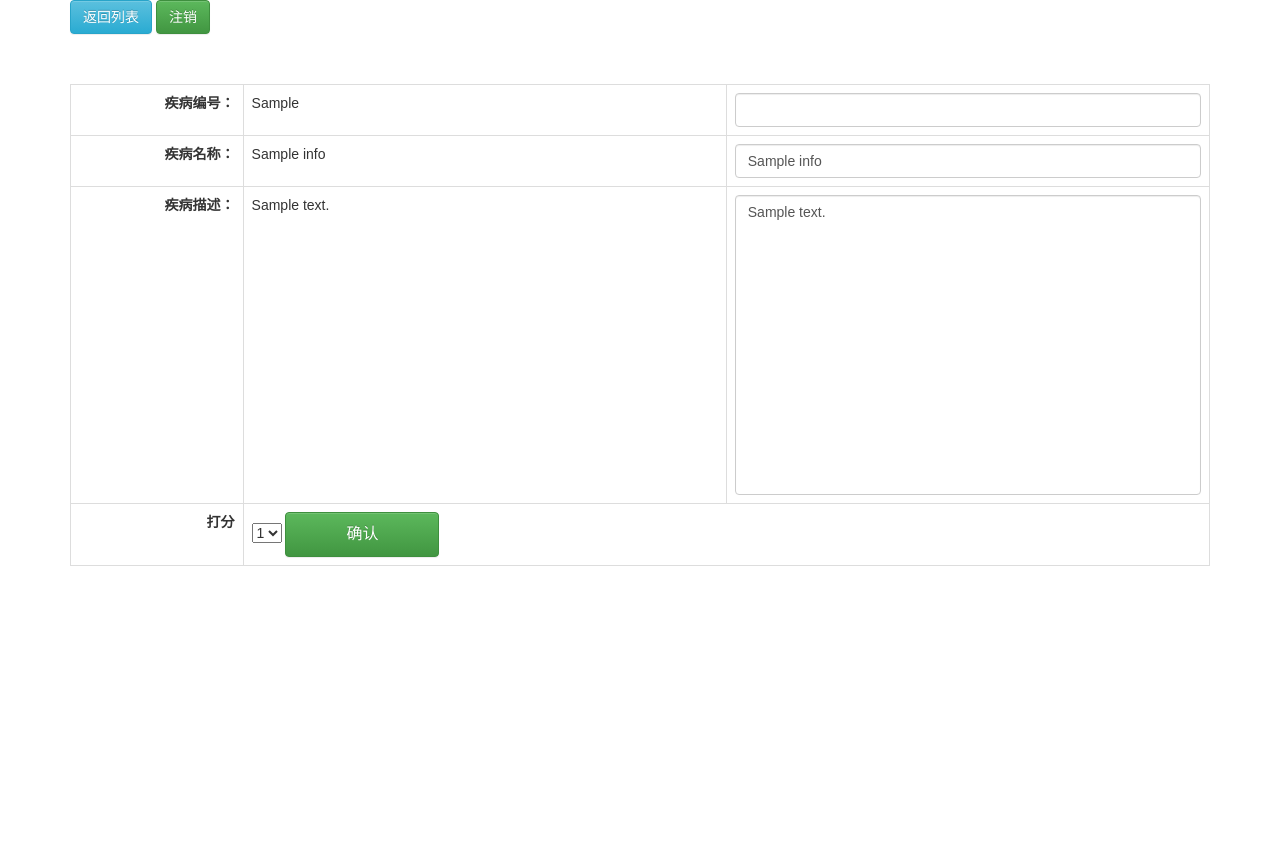
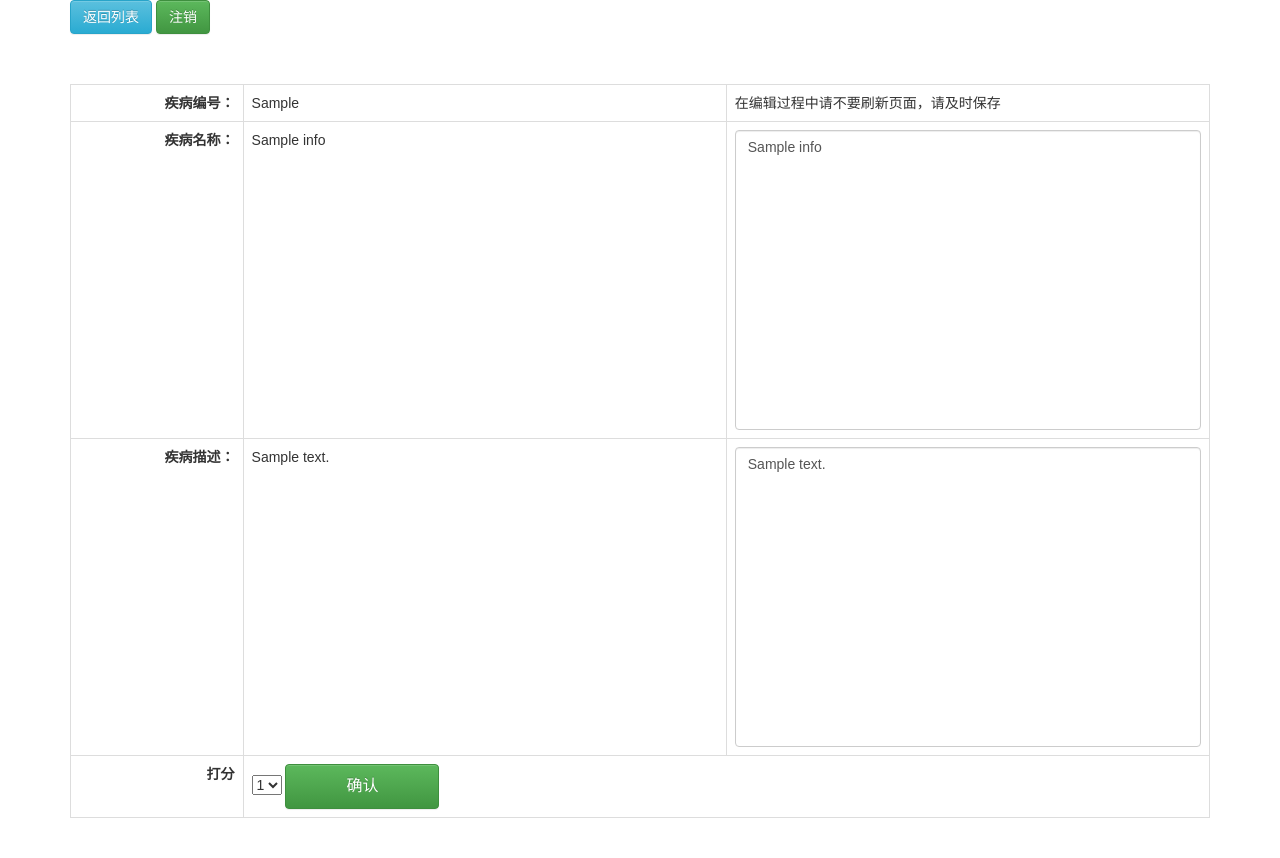
Before and after one commit to JYbioinfo/tran_web, a Flask app: template web/templates/listShow.html in a window 1280 px wide. Before the commit the page ends 566 px from the top, so only its background shows below. Run offline with Flask 2, Linux system fonts and the light colour scheme; the template is opened without the code that fills it: most values are stand-ins (such as "Sample title", 1, 10 or a date in 2020); parts of the project's set-up code (start-up, migrations or seed data) failed here and were passed over.

Commit message:
online struct 3

```diff
--- a/web/forms/login_form.py
+++ b/web/forms/login_form.py
@@ -8,7 +8,7 @@ from wtforms import ValidationError
 
 
 class LoginForm(Form):
-    account = StringField("account", validators=[DataRequired(message=u'用户名不能为空！'), Length(4, 20, message=u'用户名长度必须是4-20位！')])
-    passwd = PasswordField("password", validators=[DataRequired(message=u'密码不正确！'), Length(4, 16, message=u'密码长度为4-16位！')])
+    account = StringField("account", validators=[DataRequired(message=u'用户名不能为空！'), Length(3, 20, message=u'用户名长度必须是4-20位！')])
+    passwd = PasswordField("password", validators=[DataRequired(message=u'密码不正确！'), Length(3, 16, message=u'密码长度为4-16位！')])
     remember_me = BooleanField(u'Keep me logged in')
     submit = SubmitField(u'登陆')
--- a/web/templates/listShow.html
+++ b/web/templates/listShow.html
@@ -25,17 +25,15 @@
             <tr>
                 <th scope="row" width="15%">疾病编号：</th>
                 <td width="42%">{{info["sys_no"]}}</td>
-                <td width="42%"><input class="form-control" name="" type="text"/></td>
+                <td width="42%">在编辑过程中请不要刷新页面，请及时保存</td>
             </tr>
             <tr>
                 <th scope="row">疾病名称：</th>
                 <td>{{info["disease_name"]}}</td>
-                {#
                 <td><textarea class="form-control" id="name_zh" name="" cols=""
                               rows="">{{info["disease_name_zn"]}}</textarea></td>
-                #}
-                <td><input class="form-control" id="name_zh" name="" type="text" value="{{info[" disease_name_zn"]}}" />
-                </td>
+                <!--<td><input class="form-control" id="name_zh" name="" type="text" value="{{info[" disease_name_zn"]}}" />-->
+                <!--</td>-->
             </tr>
             <tr>
                 <th scope="row">疾病描述：</th>
@@ -47,8 +45,8 @@
             <tr>
                 <td class="translate-btn" colspan="3" scope="row">
 
-                    <button class="btn btn-info" onclick="update(0,{{info['sys_no']}})">保存</button>
-                    <button class="btn btn-success" onclick="update(1,{{info['sys_no']}})">提交</button>
+                    <button class="btn btn-info" onclick="update(2,{{info['sys_no']}})">保存</button>
+                    <button class="btn btn-success" onclick="update(3,{{info['sys_no']}})">提交</button>
                 </td>
             </tr>
             {% else %}
@@ -62,7 +60,7 @@
                         <option>4</option>
                         <option>5</option>
                     </select>
-                    <button class="btn btn-success" onclick="mark()">确认</button>
+                    <button class="btn btn-success" onclick="mark({{info['sys_no']}})">确认</button>
                 </td>
             </tr>
             {% endif %}
--- a/web/templates/mark_list.html
+++ b/web/templates/mark_list.html
@@ -29,7 +29,7 @@
                         <th scope="col">系统编号</th>
                         <th scope="col">疾病名称</th>
                         <th scope="col">录入者</th>
-                        <th scope="col">状态查看</th>
+                        <th scope="col">状态</th>
                     </tr>
                     {%for item in submit_list%}
                     <tr align="center" border="1" cellpadding="10">
@@ -56,7 +56,7 @@
                         <td>{{item["sys_no"]}}</td>
                         <td>{{ item["disease_name"] }}</td>
                         <td>{{ item["account"] }}</td>
-                        <td><a href="/tasks/{{ item['sys_no'] }}" title="">5</a></td>
+                        <td><a href="/tasks/{{ item['sys_no'] }}" title="">{{item["sore"]}}</a></td>
                     </tr>
                     {%endfor%}
                 </table>
```
Also changed, not shown: web/view_list.py (+8 -15 lines).
